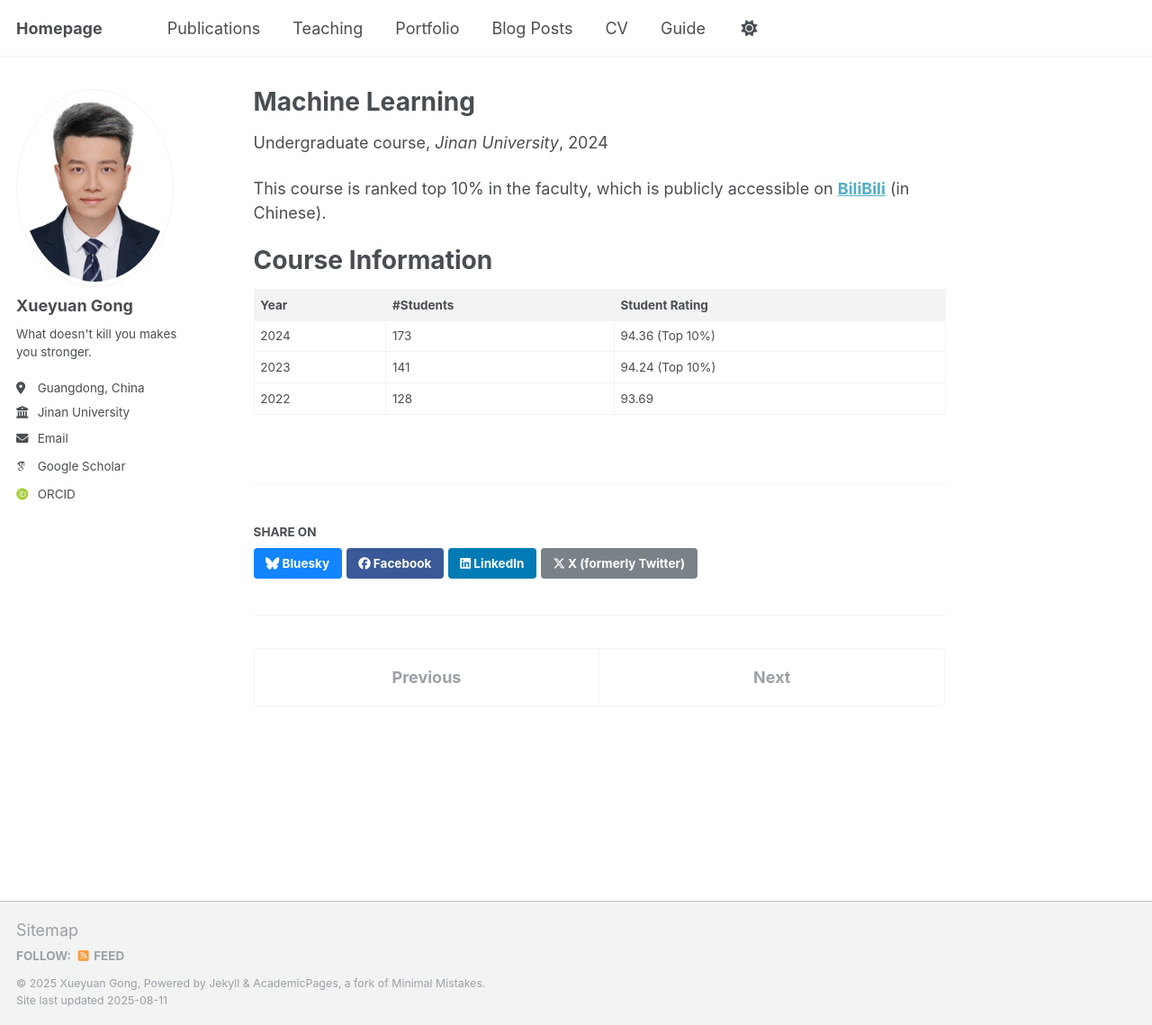
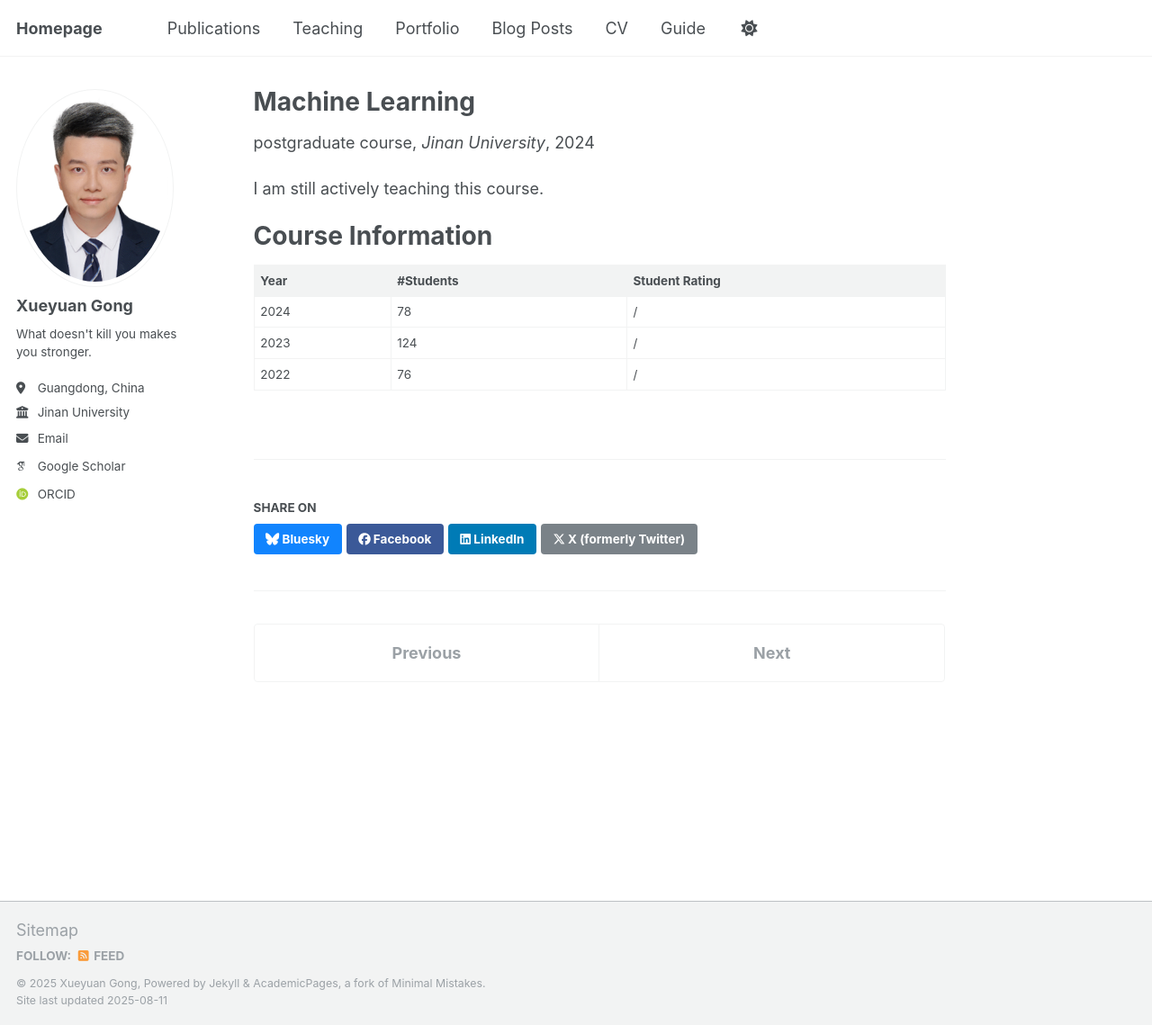
Before and after one commit to amoonfana/amoonfana.github.io, a Jekyll site: the page built from _teaching/ml_pg.md, in a window 1280 px wide and 1139 px high. Shown: the whole window at 90% size. Built offline with Jekyll 4.4.1, drawn with Linux system fonts in a browser that asks for light colours; some web fonts are replaced.

Commit message:
update teaching

```diff
--- a/_teaching/ml.md
+++ b/_teaching/ml.md
@@ -8,7 +8,7 @@ date: 2024-01-01
 location: "Zhuhai, China"
 ---
 
-This course is ranked top 10% in the faculty, which is publicly accessible on [**BiliBili**](https://www.bilibili.com/video/BV13ppuebEJG/) (in Chinese).
+I am still actively teaching this course, which ranks in the top 10% within the faculty. The course content is publicly available on [**BiliBili**](https://www.bilibili.com/video/BV13ppuebEJG/) (in Chinese).
 
 Course Information
 ======
--- /dev/null
+++ b/_teaching/ml_pg.md
@@ -0,0 +1,20 @@
+---
+title: "Machine Learning"
+collection: teaching
+type: "postgraduate course"
+permalink: /teaching/ml
+venue: "Jinan University"
+date: 2024-01-01
+location: "Zhuhai, China"
+---
+
+I am still actively teaching this course.
+
+Course Information
+======
+
+| Year    | #Students | Student Rating  |
+|:--------|:----------|:----------------|
+| 2024    | 78        | /               |
+| 2023    | 124       | /               |
+| 2022    | 76        | /               |
```
Also changed, not shown: _teaching/cpp.md (+1 -1 lines), _teaching/eng_se.md (+2 -0 lines), _teaching/linux.md (+1 -1 lines), _teaching/se.md (+2 -0 lines).
